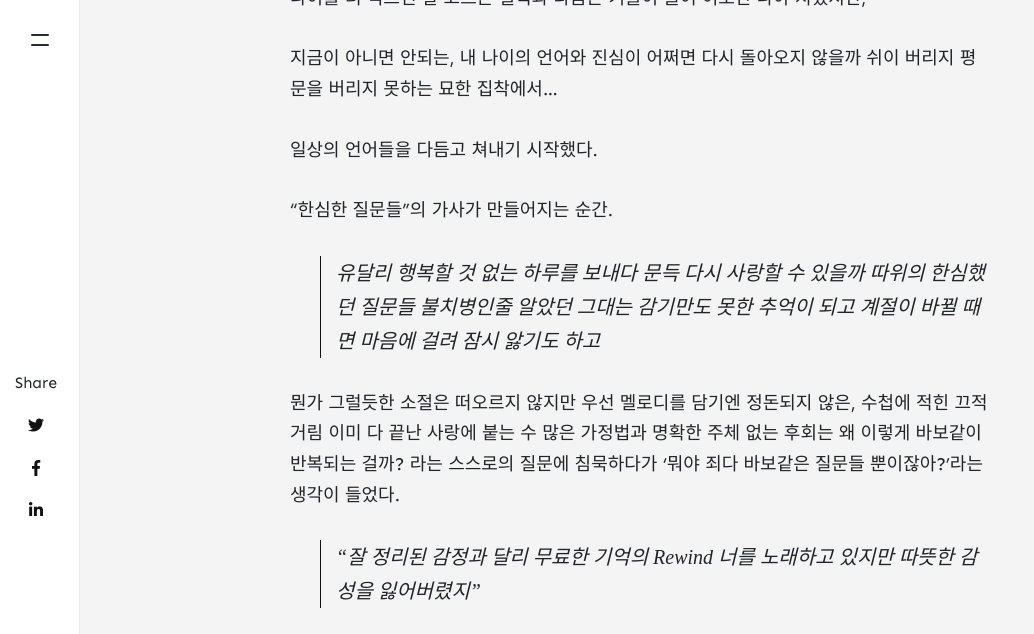
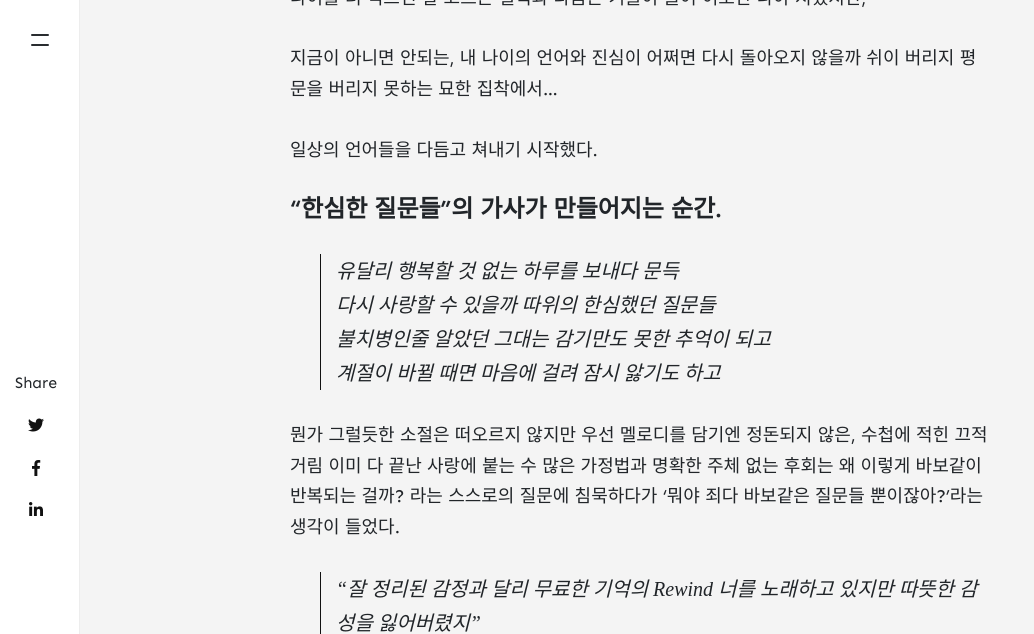
Before and after one commit to daduki/daduki.github.io, a Jekyll site: the page built from _posts/2020-03-20-songwriter-essay-03.md, in a window 1280 px wide and 900 px high, scrolled down 1179 px, cut to the strip 0-634 px from the top of the window. Shown: the whole strip, without its empty margins (0-1034 px from the left). Built offline with Jekyll 4.4.1, drawn with Linux system fonts in a browser that asks for light colours; nearby versions of some CDN libraries; comment, search, counter and statistics services are not loaded.

Commit message:
update spaces

```diff
--- a/_posts/2020-03-20-songwriter-essay-03.md
+++ b/_posts/2020-03-20-songwriter-essay-03.md
@@ -24,7 +24,7 @@
 
 일상의 언어들을 다듬고 쳐내기 시작했다.
 
-"한심한 질문들"의 가사가 만들어지는 순간.
+#### "한심한 질문들"의 가사가 만들어지는 순간.
 
 > 유달리 행복할 것 없는 하루를 보내다 문득
 다시 사랑할 수 있을까 따위의 한심했던 질문들
```
Also changed, not shown: _posts/2020-01-12-sounds-arrange-tips.md (+8 -8 lines), _posts/2020-05-24-book-review-citizen.md (+3 -3 lines).
